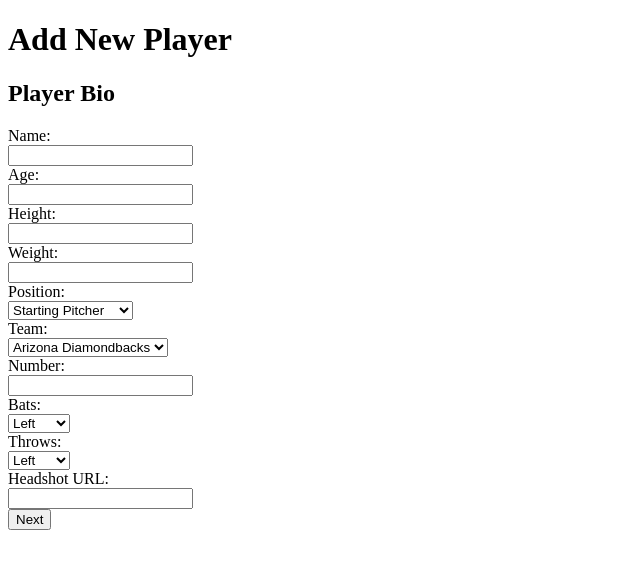
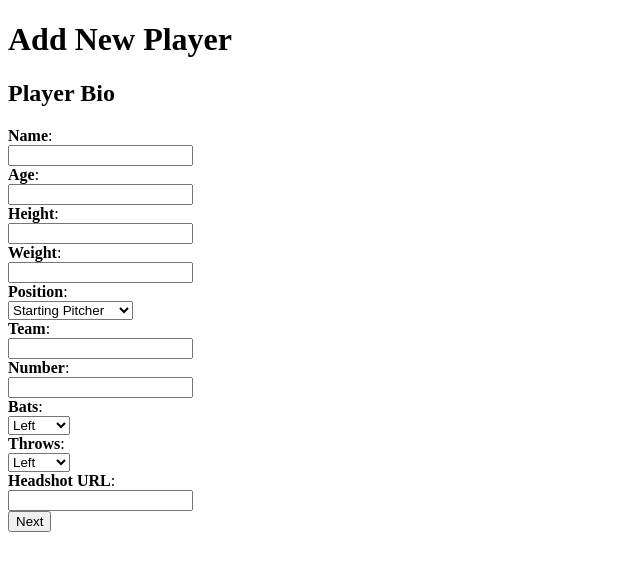
Before and after one commit to K-Hannan12/COS_442, a Flask app: page / in a window 1280 px wide. Shown: the top 571 px of the page, without its empty margins (0-640 px from the left). Run offline with Flask 3, Linux system fonts and the light colour scheme.

Commit message:
save updated html files

```diff
--- a/FinalProject/playerReport/templates/addNewPlayerBioHTML.html
+++ b/FinalProject/playerReport/templates/addNewPlayerBioHTML.html
@@ -9,15 +9,19 @@
     <h1>Add New Player</h1>
     <h2>Player Bio</h2>
     <form method="post" action="/AddNewPlayerBatting">
-        <label for="name">Name:</label><br>
+        <label for="name"><b>Name</b>:</label><br>
         <input type="text" name="name" id="name"required><br>
-        <label for="age">Age:</label><br>
+
+        <label for="age"><b>Age</b>:</label><br>
         <input type="text" name="age" id="age"required><br>
-        <label for="height">Height:</label><br>
+
+        <label for="height"><b>Height</b>:</label><br>
         <input type="text" name="height" id="height"required><br>
-        <label for="weight">Weight:</label><br>
+
+        <label for="weight"><b>Weight</b>:</label><br>
         <input type="text" name="weight" id="weight"required><br>
-        <label for="position">Position:</label><br>
+
+        <label for="position"><b>Position</b>:</label><br>
         <select name="position" id="position">
             <option value="Starting Pitcher">Starting Pitcher</option>
             <option value="Relief Pitcher">Relief Pitcher</option>
@@ -31,55 +35,30 @@
             <option value="Right Field">Right Field</option>
             <option value="Designated Hitter">Designated Hitter</option>
         </select><br>
-        <label for="team">Team:</label><br>
-        <select name="team" id="team">
-            <option value="Arizona Diamondbacks">Arizona Diamondbacks</option>
-            <option value="Atlanta Braves">Atlanta Braves</option>
-            <option value="Baltimore Orioles">Baltimore Orioles</option>
-            <option value="Boston Red Sox">Boston Red Sox</option>
-            <option value="Chicago Cubs">Chicago Cubs</option>
-            <option value="Chicago White Sox">Chicago White Sox</option>
-            <option value="Cincinnati Reds">Cincinnati Reds</option>
-            <option value="Cleveland Guardians">Cleveland Guardians</option>
-            <option value="Colorado Rockies">Colorado Rockies</option>
-            <option value="Detroit Tigers">Detroit Tigers</option>
-            <option value="Houston Astros">Houston Astros</option>
-            <option value="Kansas City Royals">Kansas City Royals</option>
-            <option value="Los Angeles Angels">Los Angeles Angels</option>
-            <option value="Los Angeles Dodgers">Los Angeles Dodgers</option>
-            <option value="Miami Marlins">Miami Marlins</option>
-            <option value="Milwaukee Brewers">Milwaukee Brewers</option>
-            <option value="Minnesota Twins">Minnesota Twins</option>
-            <option value="New York Mets">New York Mets</option>
-            <option value="New York Yankees">New York Yankees</option>
-            <option value="Oakland Athletics">Oakland Athletics</option>
-            <option value="Philadelphia Phillies">Philadelphia Phillies</option>
-            <option value="Pittsburgh Pirates">Pittsburgh Pirates</option>
-            <option value="San Diego Padres">San Diego Padres</option>
-            <option value="San Francisco Giants">San Francisco Giants</option>
-            <option value="Seattle Mariners">Seattle Mariners</option>
-            <option value="St. Louis Cardinals">St. Louis Cardinals</option>
-            <option value="Tampa Bay Rays">Tampa Bay Rays</option>
-            <option value="Texas Rangers">Texas Rangers</option>
-            <option value="Toronto Blue Jays">Toronto Blue Jays</option>
-            <option value="Washington Nationals">Washington Nationals</option>
-        </select><br>
-        <label for="number">Number:</label><br>
+
+        <label for="team"><b>Team</b>:<br>
+        <input type="text" name="team" id="team"required><br>
+
+        <label for="number"><b>Number</b>:</label><br>
         <input type="text" name="number" id="number"required><br>
-        <label for="bats">Bats:</label><br>
+
+        <label for="bats"><b>Bats</b>:</label><br>
         <select name="bats" id="bats">
             <option value="Left">Left</option>
             <option value="Right">Right</option>
             <option value="Switch">Switch</option>
         </select><br>
-        <label for="throws">Throws:</label><br>
+
+        <label for="throws"><b>Throws</b>:</label><br>
          <select name="throws" id="throws">
             <option value="Left">Left</option>
             <option value="Right">Right</option>
             <option value="Switch">Switch</option>
         </select><br>
-        <label for="headshot">Headshot URL:</label><br>
+
+        <label for="headshot"><b>Headshot URL</b>:</label><br>
         <input type="text" name="headshot" id="headshot"required><br>
+
         <input type="submit" value="Next">
     </form><br>
     </body>
```
